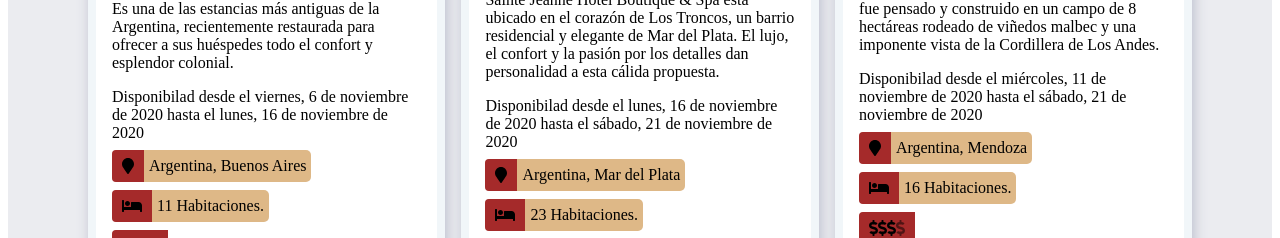
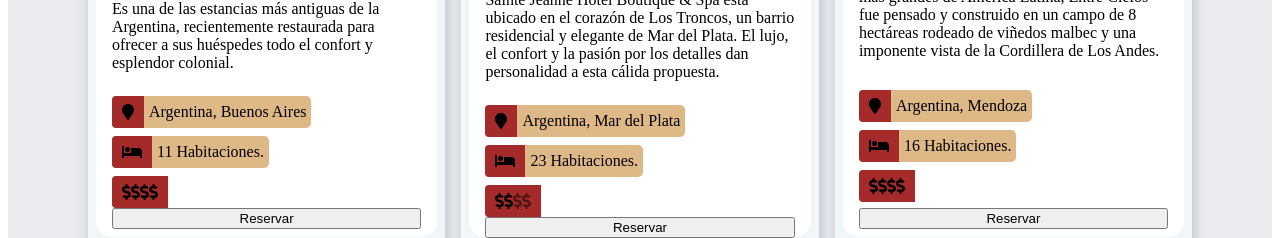
Before and after one commit to maferjimnez/proyecto-reserva-alojamientos, a React (Create React App) app: page / in a window 1280 px wide. Shown: the part 714-952 px from the top of the page. Built offline with nearby package versions, Linux system fonts and the light colour scheme.

Commit message:
Agrego mensajes de error de búsqueda

```diff
--- a/src/components/Card.js
+++ b/src/components/Card.js
@@ -7,9 +7,6 @@ import {
     faMapMarker,
     faDollarSign
   } from "@fortawesome/free-solid-svg-icons";
-import moment from 'moment';
-import 'moment/locale/es';
-const dateFormat = 'dddd[,] D [de] MMMM [de] YYYY';
 
 const CardConteiner = styled.article`
     width: 28%;
@@ -81,12 +78,6 @@ function Card(props) {
                 <p>{props.description}</p>
 
                 <div>
-                    <div>
-                        Disponibilad desde el {' '}
-                        {moment(props.availabilityFrom).format(dateFormat)}
-                        {' '}hasta el {moment(props.availabilityTo).format(dateFormat)}
-                    </div>
-
                     <div className="item-info">
                         <span>
                             <FontAwesomeIcon icon={faMapMarker} color="black" />
@@ -111,17 +102,17 @@ function Card(props) {
                             <FontAwesomeIcon
                                 icon={faDollarSign}
                                 color="black"
+                                opacity={props.price > 1 ? "100%" : "50%"}
+                            />
+                            <FontAwesomeIcon
+                                icon={faDollarSign}
+                                color="black"
                                 opacity={props.price > 2 ? "100%" : "50%"}
                             />
                             <FontAwesomeIcon
                                 icon={faDollarSign}
                                 color="black"
                                 opacity={props.price > 3 ? "100%" : "50%"}
-                            />
-                            <FontAwesomeIcon
-                                icon={faDollarSign}
-                                color="black"
-                                opacity={props.price > 4 ? "100%" : "50%"}
                             />
                         </span>
                     </div>
--- a/src/components/Cards.js
+++ b/src/components/Cards.js
@@ -2,6 +2,7 @@ import React, { useContext } from 'react';
 import { StateContext } from './StateContext';
 import hotelsData from "../data";
 import Card from './Card';
+import Error from './Error';
 import styled from "styled-components";
 import moment from 'moment';
 
@@ -19,6 +20,7 @@ function Cards() {
 	const dateFormat = 'YYYY-MM-DD';
 	const stateDateIn = moment(state.dateIn).format(dateFormat);
 	const stateDateOut = moment(state.dateOut).format(dateFormat);
+	const today = moment().format(dateFormat);
 
 	const filterDate = (hotel) => {
 		const dateAvaiableFrom = moment(hotel.availabilityFrom).format(dateFormat);
@@ -45,8 +47,12 @@ function Cards() {
 		if(
 			state.price === 'cualquier precio' ||
 			Number(state.price) === hotel.price
-		)
+		){
 			return true;
+		} else {
+			return false;
+		}
+
 	};
 
 	const filterSize = (hotel) => {
@@ -69,21 +75,29 @@ function Cards() {
 	};
 
 	const hotelsResult = hotelsData.filter(filterValidator);
-	console.log(hotelsResult);
+	console.log(hotelsResult); // *! BORRAR ANTES DE ENTREGAR !* //
 
+	if (hotelsResult.length === 0) {
+		return(
+			<Error e="Parece que tu busqueda no tiene resultados" />
+		);
+	} else if (stateDateIn > stateDateOut) {
+		return(
+			<Error e="Debes seleccionar una fecha de salida posterior a la de entrada"/>
+		);
+	} else if (stateDateIn < today) {
+		return(
+			<Error e="La fecha de entrada debe ser igual o posterior al día de hoy"/>
+		);
+	} else {
 		return(
 			<CardsConteiner>
-			{/* {hotelsData.map((data) => {
-				return (
-					<Card {...data} />
-				)
-			})}; */}
-
 				{hotelsResult.map((hotel) => (
 					<Card {...hotel} key={hotel.slug} />
 				))}
 			</CardsConteiner>
-	)
+		);
+	};
 };
 
 export default Cards;
--- /dev/null
+++ b/src/components/Error.js
@@ -0,0 +1,12 @@
+import React from 'react';
+
+const Error = (props) => {
+    return(
+        <div>
+            <h2>Bueno, esto es incómodo...</h2>
+            <h3>{props.e}, por favor inténtalo de nuevo.</h3>
+        </div>
+    );
+};
+
+export default Error;
--- a/src/components/Filters.js
+++ b/src/components/Filters.js
@@ -46,7 +46,7 @@ function Filters(){
                     ? {}
                     : moment(state.dateOut).format('YYYY[-]MM[-]DD')
             }
-            min={moment(state.dateIn).format("YYYY[-]MM[-]DD")}
+            // min={moment(state.dateIn).format("YYYY[-]MM[-]DD")}
             />
 
             <select name="country" onChange={handleInput}>
```
Lines whose indentation alone changed are shown as unchanged.
